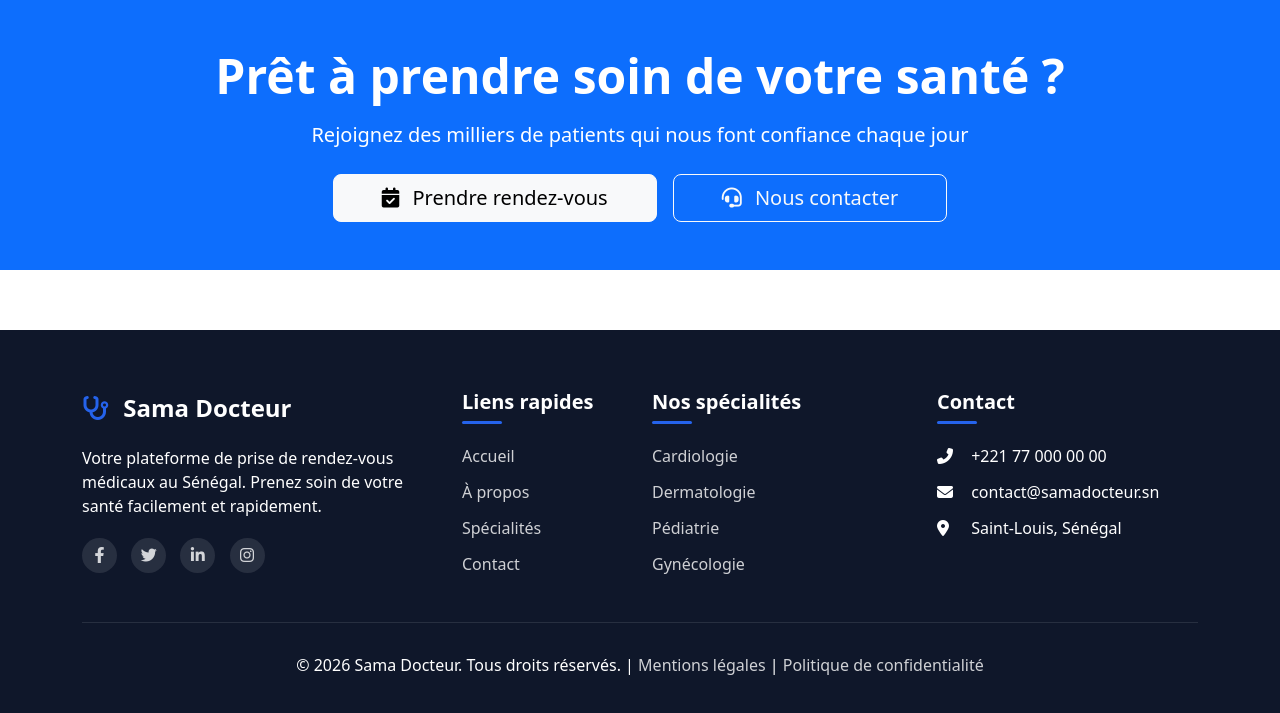
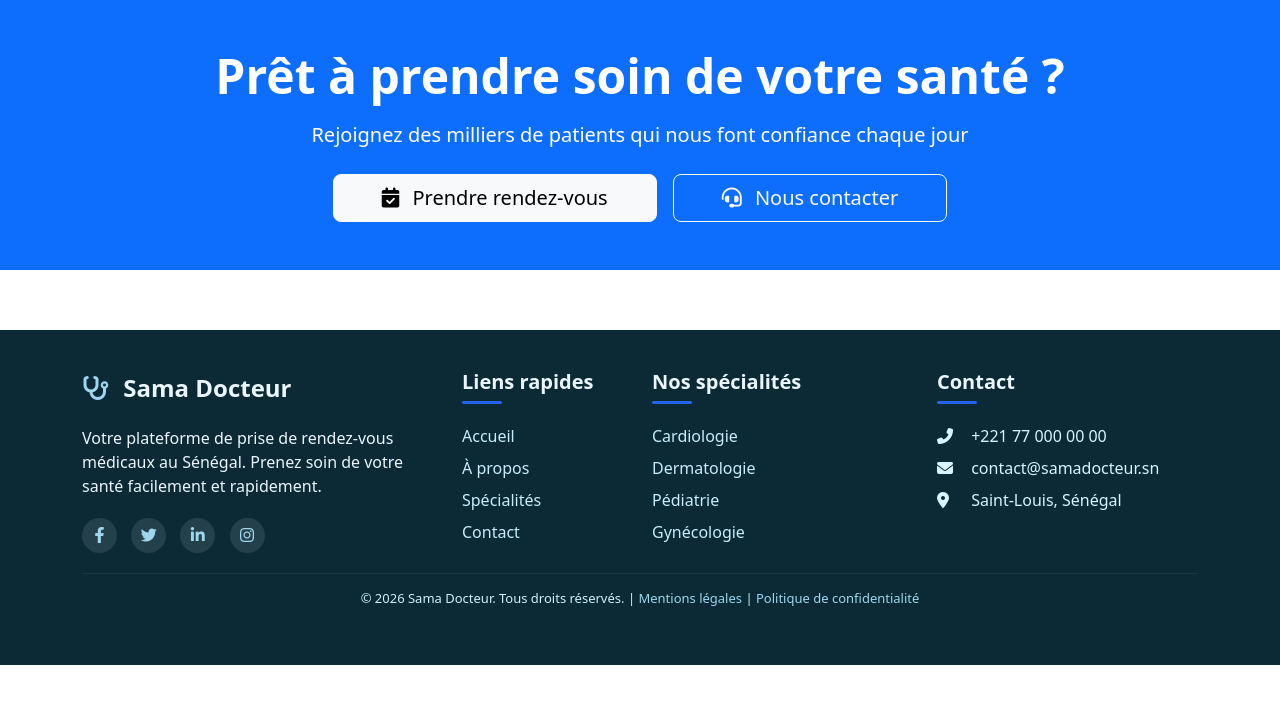
Before and after one commit to Amadou121/sama-docteur, a PHP site: page /index.php in a window 1280 px wide. Shown: the part 3434-4147 px from the top of the page. After the commit the page ends 4099 px from the top, so only its background shows below. Run offline with PHP 8.4, Linux system fonts and the light colour scheme; data comes from the database, SQL or seed files in the repository; some libraries are stand-ins or nearby versions.

Commit message:
update footer

```diff
--- a/includes/footer.php
+++ b/includes/footer.php
@@ -2,6 +2,42 @@
 // Fichier: includes/footer.php
 ?>
     </main>
+    <style>
+        .footer {
+            background: #0b2a36; /* fond plus sombre */
+            color: #eaf6fb;
+            padding: 40px 0;
+        }
+        .footer a {
+            color: #9fd6ee;
+            text-decoration: none;
+        }
+        /* Supprimer puces et marges des listes de liens dans le footer */
+        .footer .footer-links {
+            list-style: none;
+            padding: 0;
+            margin: 0;
+        }
+        .footer .footer-links li {
+            margin-bottom: 8px;
+            color: #d8f3fb;
+        }
+        .footer .footer-links li a { color: #c7ecfb; }
+        .footer .footer-links li a:hover { color: #ffffff; }
+        .footer a:hover {
+            color: #ffffff;
+            text-decoration: underline;
+        }
+        .footer .footer-bottom {
+            border-top: 1px solid rgba(255,255,255,0.06);
+            padding-top: 15px;
+            margin-top: 20px;
+            color: #cfeffb;
+            font-size: 13px;
+        }
+        .footer .footer-brand i { color: #9fd6ee; margin-right: 8px; }
+    </style>
+
     <footer class="footer">
         <div class="container">
             <div class="row">
```
